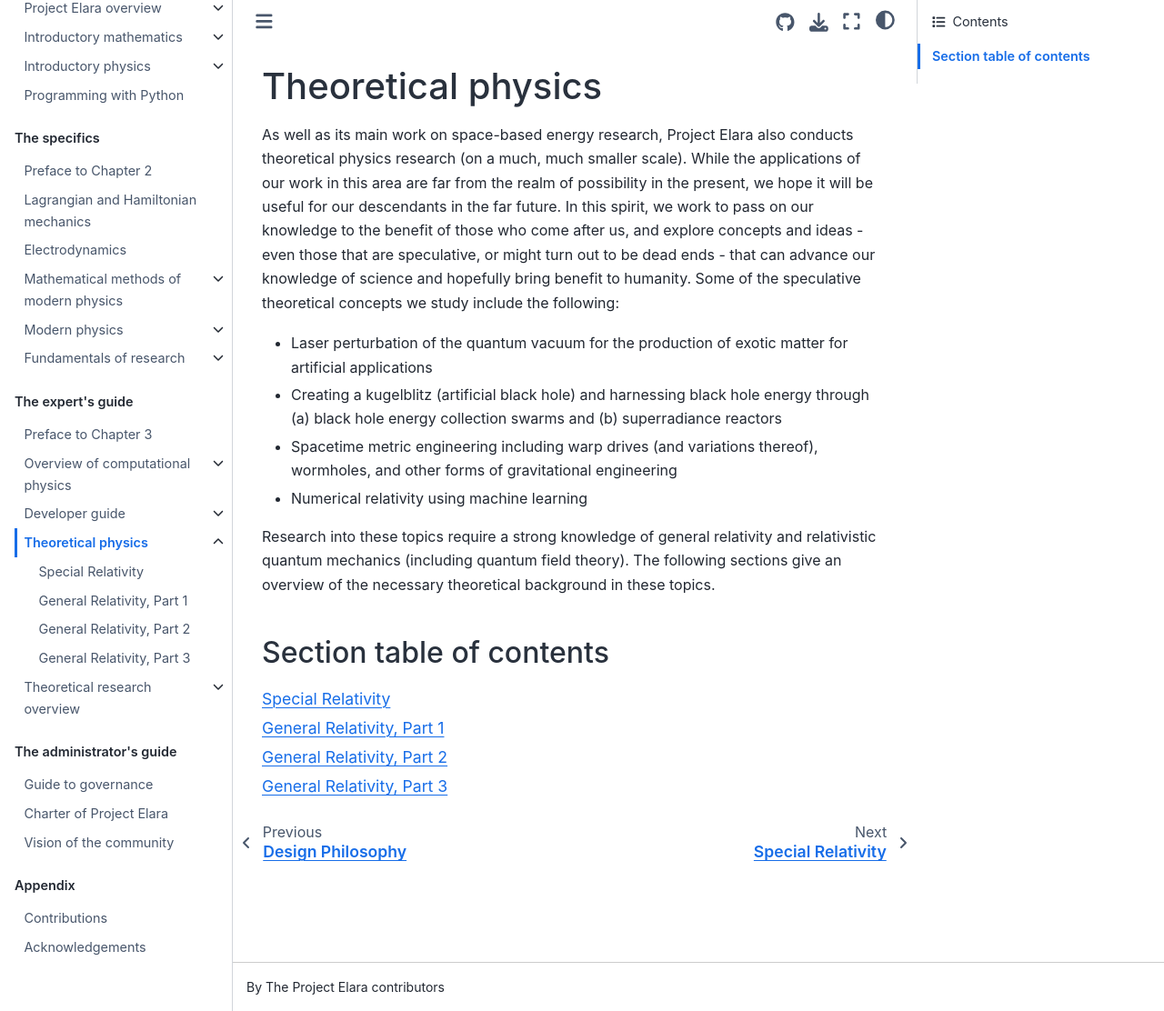
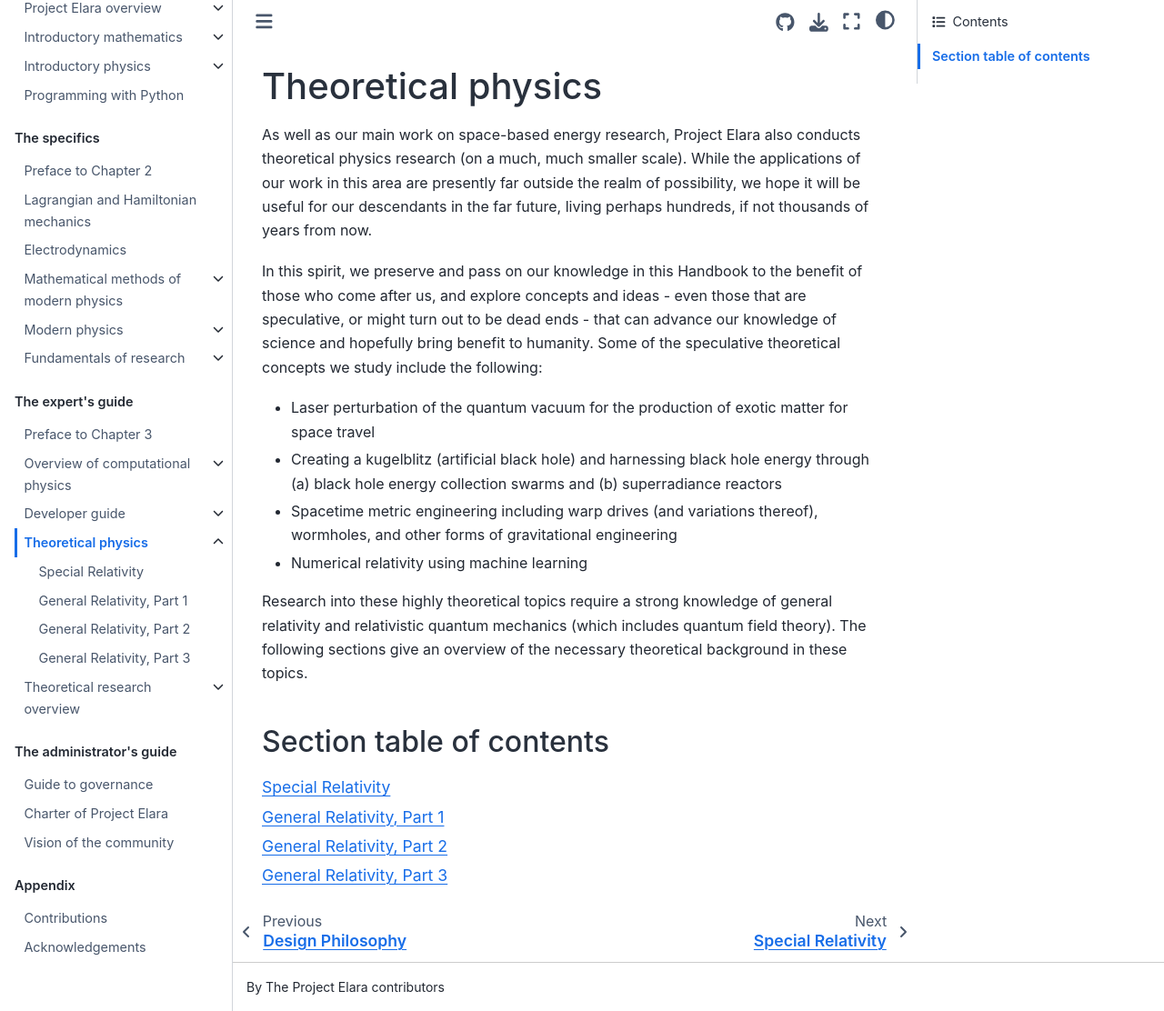
Before and after one commit to elaraproject/elara-handbook, a Jupyter Book: the page built from book/expert-guide/advanced-phys.md, in a window 1280 px wide and 1112 px high. Shown: the whole window at 91% size. Built offline with Jupyter Book 1.0.4 settings and Sphinx 7.4.7 and the Sphinx Book theme 1.1.4, drawn with Linux system fonts in a browser that asks for light colours.

Commit message:
Reworked wording to emphasize that theoretical work is for far future

```diff
--- a/book/expert-guide/advanced-phys.md
+++ b/book/expert-guide/advanced-phys.md
@@ -1,13 +1,15 @@
 # Theoretical physics
 
-As well as its main work on space-based energy research, Project Elara also conducts theoretical physics research (on a much, much smaller scale). While the applications of our work in this area are far from the realm of possibility in the present, we hope it will be useful for our descendants in the far future. In this spirit, we work to pass on our knowledge to the benefit of those who come after us, and explore concepts and ideas - even those that are speculative, or might turn out to be dead ends - that can advance our knowledge of science and hopefully bring benefit to humanity. Some of the speculative theoretical concepts we study include the following:
+As well as our main work on space-based energy research, Project Elara also conducts theoretical physics research (on a much, much smaller scale). While the applications of our work in this area are presently far outside the realm of possibility, we hope it will be useful for our descendants in the far future, living perhaps hundreds, if not thousands of years from now.
 
-- Laser perturbation of the quantum vacuum for the production of exotic matter for artificial applications
+In this spirit, we preserve and pass on our knowledge in this Handbook to the benefit of those who come after us, and explore concepts and ideas - even those that are speculative, or might turn out to be dead ends - that can advance our knowledge of science and hopefully bring benefit to humanity. Some of the speculative theoretical concepts we study include the following:
+
+- Laser perturbation of the quantum vacuum for the production of exotic matter for space travel
 - Creating a kugelblitz (artificial black hole) and harnessing black hole energy through (a) black hole energy collection swarms and (b) superradiance reactors
 - Spacetime metric engineering including warp drives (and variations thereof), wormholes, and other forms of gravitational engineering
 - Numerical relativity using machine learning
 
-Research into these topics require a strong knowledge of general relativity and relativistic quantum mechanics (including quantum field theory). The following sections give an overview of the necessary theoretical background in these topics.
+Research into these highly theoretical topics require a strong knowledge of general relativity and relativistic quantum mechanics (which includes quantum field theory). The following sections give an overview of the necessary theoretical background in these topics.
 
 ## Section table of contents
 
```
Also changed, not shown: book/expert-guide/theoretical-research.md (+1 -1 lines).
